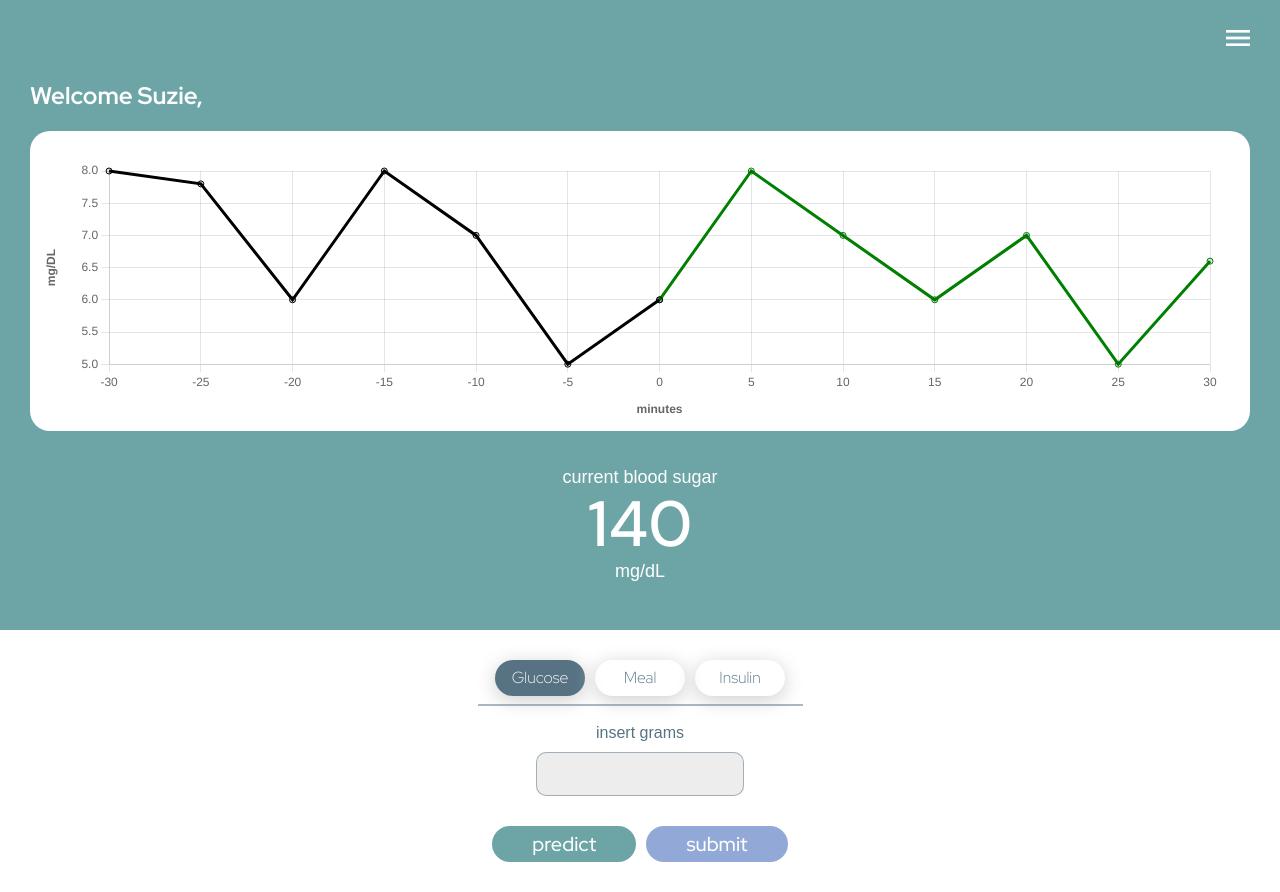
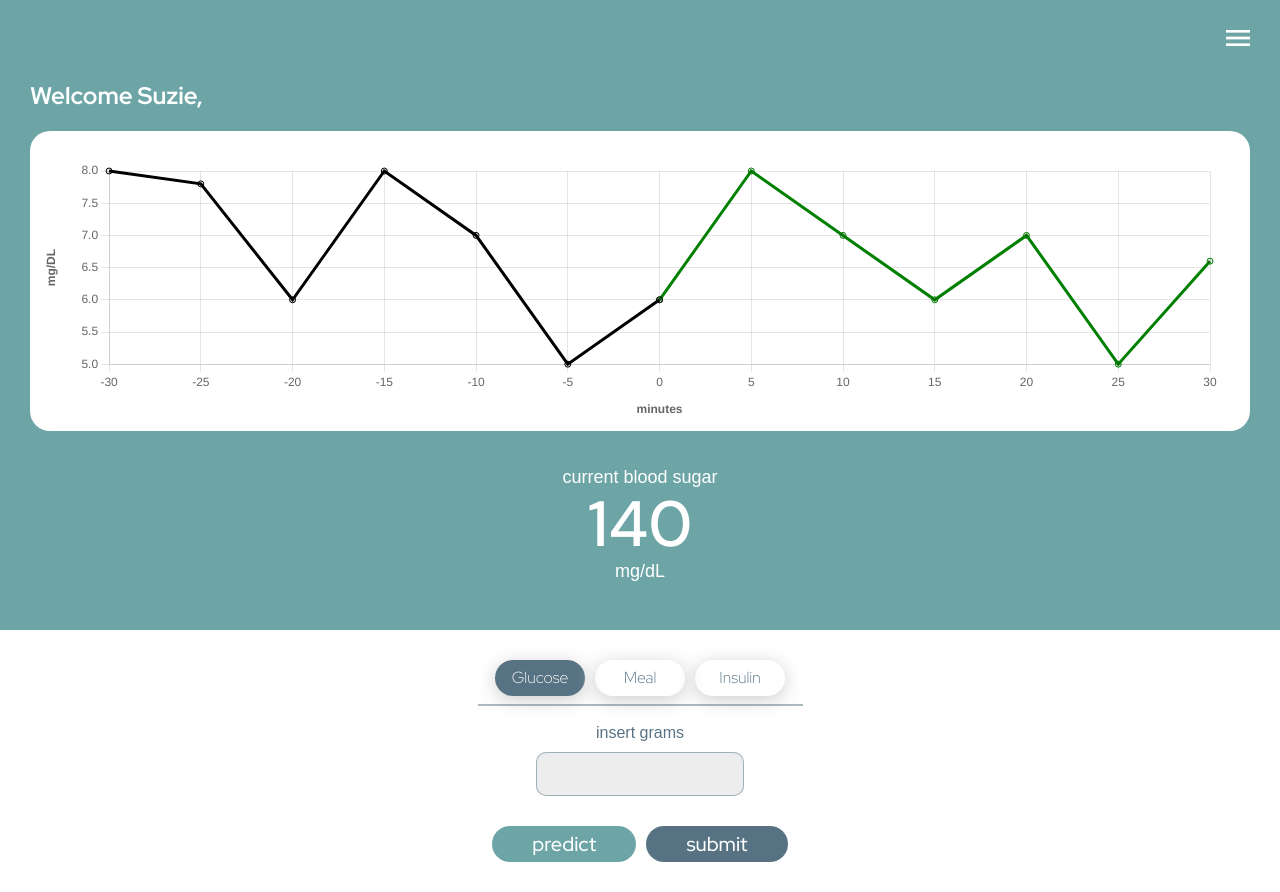
Before and after one commit to TimStewartJ/gluchart, a React (Create React App) app in the folder gluchart-react/: page / in a window 1280 px wide. Built offline with nearby package versions, Linux system fonts and the light colour scheme.

Commit message:
dloading is still loading

```diff
--- a/gluchart-react/src/Components/JS/Form.js
+++ b/gluchart-react/src/Components/JS/Form.js
@@ -11,8 +11,12 @@ export default function Form() {
     const [insulinValue, setInsulinValue] = useState('');
     const [mealValue, setMealValue] = useState('');
 
+    const [isLoading, setIsLoading] = useState(false);
+
     const handleButtonClick = (buttonText) => {
-        setActiveButton(buttonText);
+        if (!isLoading) {
+            setActiveButton(buttonText);
+        }
     };
 
     const handleInputChange = (event) => {
@@ -38,12 +42,17 @@ export default function Form() {
         }
     };
 
-    const handleSubmit = (event) => {
+    const handleSubmit = async (event) => {
         event.preventDefault();
+        setIsLoading(true); // Activate loading state
+
+        // Simulate an asynchronous operation (e.g., API request) using setTimeout
+        await new Promise((resolve) => setTimeout(resolve, 2000));
+
         // Access the variables (glucoseValue, insulinValue, mealValue) here based on the button pressed
-        // console.log('Glucose:', glucoseValue);
-        // console.log('Insulin:', insulinValue);
-        // console.log('Meal:', mealValue);
+        console.log('Glucose:', glucoseValue);
+        console.log('Insulin:', insulinValue);
+        console.log('Meal:', mealValue);
 
         // sets values to value entered in tab
         switch (activeButton) {
@@ -63,6 +72,8 @@ export default function Form() {
         setGlucoseValue('');
         setInsulinValue('');
         setMealValue('');
+
+        setIsLoading(false);
     };
 
     return (
@@ -73,21 +84,21 @@ export default function Form() {
                 active={activeButton === 'Glucose'}
                 backColor="var(--turqoise)" // Set the desired color for the active button
                 fontColor="white"
-                onClick={handleButtonClick}
+                onClick={handleButtonClick} disabled={isLoading}
                 />
                 <Button
                 text="Meal"
                 active={activeButton === 'Meal'}
                 backColor="var(--turqoise)" // Set the desired color for the active button
                 fontColor="white"
-                onClick={handleButtonClick}
+                onClick={handleButtonClick} disabled={isLoading}
                 />
                 <Button
                 text="Insulin"
                 active={activeButton === 'Insulin'}
                 backColor="var(--turqoise)" // Set the desired color for the active button
                 fontColor="white"
-                onClick={handleButtonClick}
+                onClick={handleButtonClick} disabled={isLoading}
                 />
             </div>
 
@@ -105,8 +116,8 @@ export default function Form() {
             onChange={handleInputChange}></input>
 
             <div className="bottom-buttons">
-                <Button2 text="predict" color="var(--sage-green)" onClick={handleSubmit}/>
-                <Button2 text="submit" color="var(--light-blue)" onClick={handleSubmit} />
+                <Button2 text="predict" color={isLoading ? 'gray' : 'var(--sage-green)'} onClick={!isLoading ? handleSubmit : undefined} disabled={isLoading} />
+                <Button2 text="submit" color={isLoading ? 'gray' : 'var(--turqoise)'} onClick={!isLoading ? handleSubmit : undefined} disabled={isLoading} />
             </div>
         </div>
     );
```
